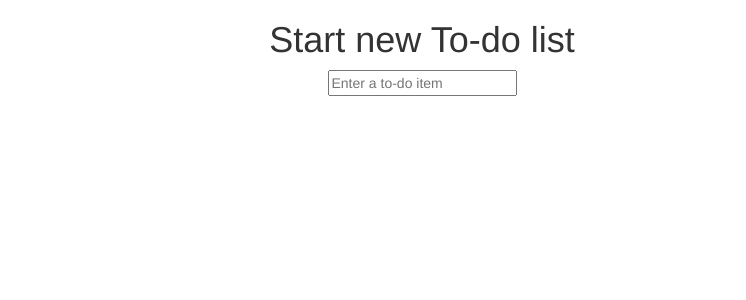
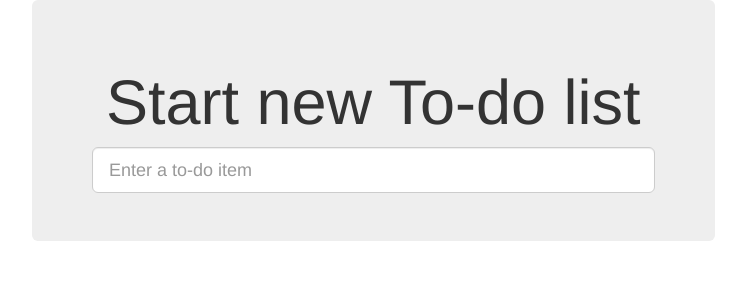
Before and after one commit to mileto94/TestingGoat, a Django app: page / in a window 1280 px wide. Shown: the top 300 px of the page, without its empty margins (218-964 px from the left). Run offline with Django 3.2, Linux system fonts and the light colour scheme; some libraries are stand-ins or nearby versions.

Commit message:
Add some classes from bootsrap

```diff
--- a/superlists/lists/templates/base.html
+++ b/superlists/lists/templates/base.html
@@ -8,11 +8,11 @@
 <div class="container">
 
   <div class="row">
-    <div class="col-md-6 col-md-offset-3">
+    <div class="col-md-7 col-md-offset-2 jumbotron">
       <div class="text-center">
         <h1>{% block header_text %}{% endblock %}</h1>
         <form method="POST" action="{% block form_action %}{% endblock %}">
-          <input name="item_text" id="id_new_item" placeholder="Enter a to-do item"/>
+          <input name="item_text" class="form-control input-lg" id="id_new_item" placeholder="Enter a to-do item"/>
             {% csrf_token %}
         </form>
       </div>
@@ -20,7 +20,7 @@
   </div>
 
   <div class="row">
-    <div class="col-md-6 col-md-offset-3">
+    <div class="col-md-7 col-md-offset-2">
       {% block table %}
       {% endblock %}
     </div>
@@ -28,6 +28,13 @@
 
 </div>
 
+<!--
+<div class="jumbotron">
+  <h1>Hello, world!</h1>
+  <p>Hi</p>
+  <p><a class="btn btn-primary btn-lg" role="button">Learn more</a></p>
+</div>
+ -->
   <!-- Latest compiled and minified CSS -->
   <link rel="stylesheet" href="http://maxcdn.bootstrapcdn.com/bootstrap/3.2.0/css/bootstrap.min.css" media="screen">
 
--- a/superlists/lists/templates/list.html
+++ b/superlists/lists/templates/list.html
@@ -6,7 +6,7 @@
 
 {% block table %}
 
-  <table id="id_list_table">
+  <table id="id_list_table" class="table">
     {% for item in list.item_set.all %}
       <tr>
         <td>
```
